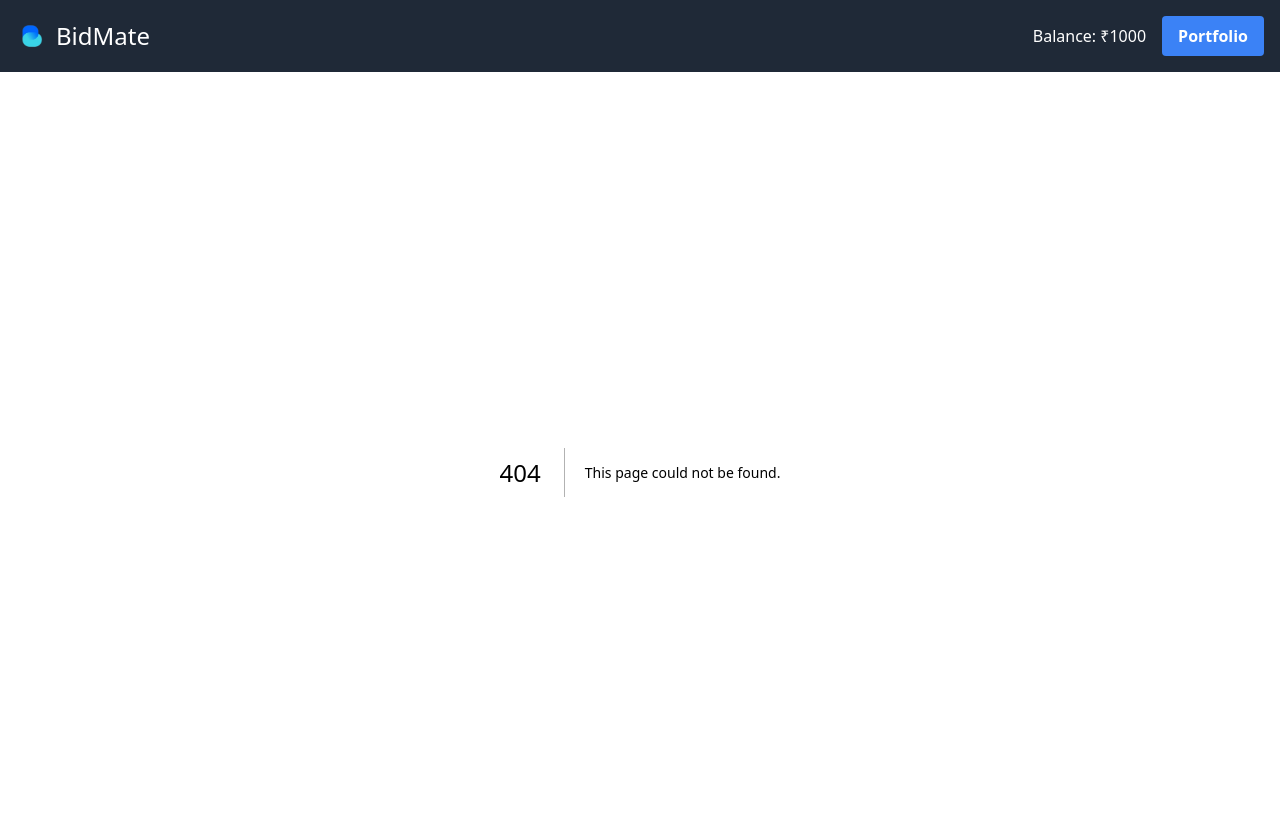
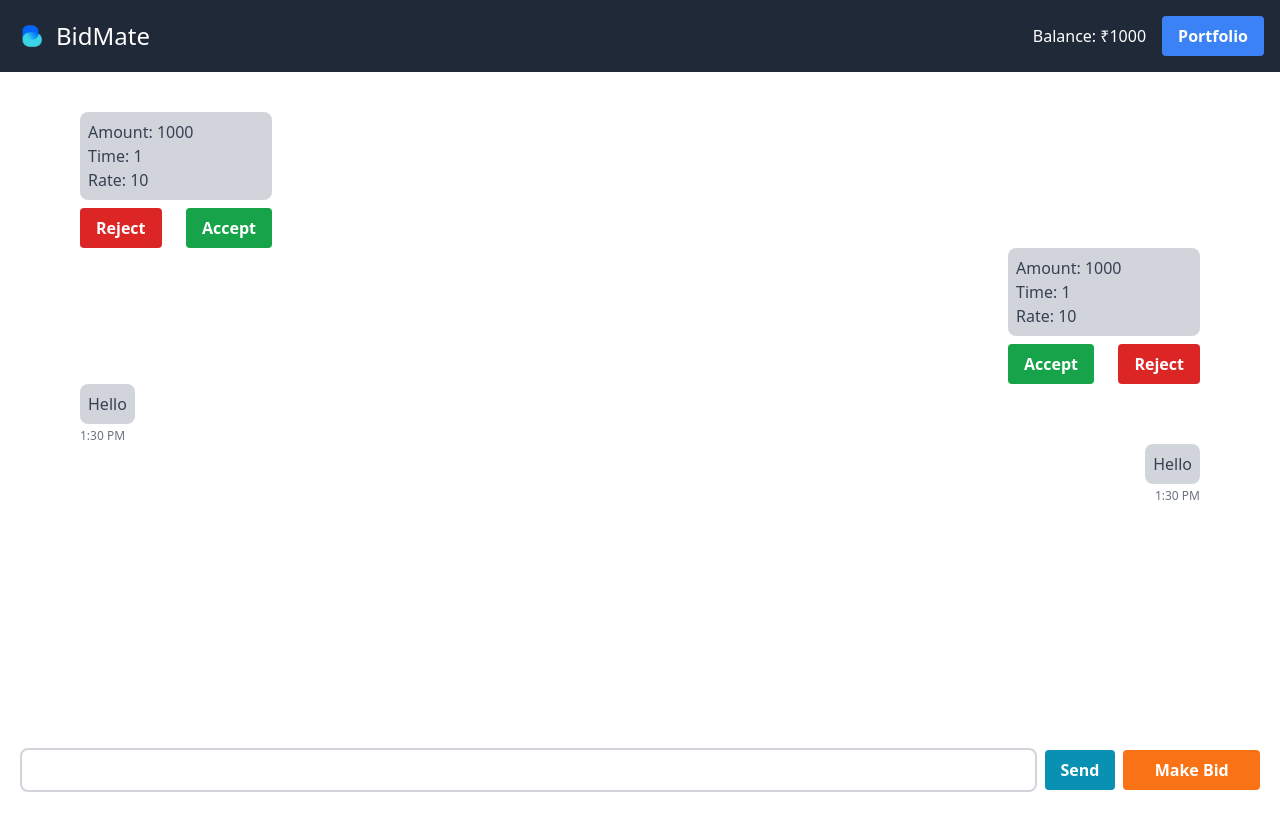
Before and after one commit to Misterr-H/BidMate, a Next.js app: page /chat in a window 1280 px wide. Before the commit this address had no page. Shown: the top 830 px of the page. After the commit the page ends 800 px from the top, so only its background shows below. Built offline with nearby package versions, Linux system fonts and the light colour scheme.

Commit message:
- made chat screen - made left right chat bubbles - made left right bid bubbles

```diff
--- /dev/null
+++ b/components/LeftBidBubble.jsx
@@ -0,0 +1,25 @@
+// This component shows left side bid bubble having amount, time and interest rate of bid along with buttons to accept or reject the bid made by the user using tailwind css
+
+const LeftBidBubble = ({ amount, time, rate }) => {
+    return (
+        <div className="flex flex-col items-start">
+            <div className="flex flex-col items-start">
+                <div className="bg-gray-300 w-48 rounded-lg p-2">
+                    <p className="text-gray-700">Amount: {amount}</p>
+                    <p className="text-gray-700">Time: {time}</p>
+                    <p className="text-gray-700">Rate: {rate}</p>
+                </div>
+                <div className="flex justify-between w-48 mt-2">
+                    <button className="bg-red-600 hover:bg-red-700 text-white font-bold py-2 px-4 rounded">
+                        Reject
+                    </button>
+                    <button className="bg-green-600 hover:bg-green-700 text-white font-bold py-2 px-4 rounded">
+                        Accept
+                    </button>
+                </div>
+            </div>
+        </div>
+    )
+}
+
+export default LeftBidBubble;
--- /dev/null
+++ b/components/LeftChatBubble.jsx
@@ -0,0 +1,14 @@
+const LeftChatBubble = ({ message }) => {
+    return (
+        <div className="flex flex-col items-start">
+            <div className="flex flex-col items-start">
+                <div className="bg-gray-300 rounded-lg p-2">
+                    <p className="text-gray-700">{message}</p>
+                </div>
+                <p className="text-gray-500 text-xs mt-1">1:30 PM</p>
+            </div>
+        </div>
+    )
+}
+
+export default LeftChatBubble;
--- /dev/null
+++ b/components/MessageEntry.jsx
@@ -0,0 +1,25 @@
+const MessageEntry = ({ message, onMessageChange, onMessageSubmit }) => (
+    <div className="flex px-5 absolute w-full bottom-2 flex-row items-center">
+        <input
+            className="border-2 w-full border-gray-300 p-2 rounded-lg focus:outline-none focus:border-cyan-600"
+            type="text"
+            value={message}
+            onChange={onMessageChange}
+        />
+        <button
+            className="bg-cyan-600 hover:bg-cyan-700 text-white font-bold py-2 px-4 rounded ml-2"
+            onClick={onMessageSubmit}
+        >
+            Send
+        </button>
+    {/*    Make Bid button*/}
+        <button
+            className="bg-orange-500 hover:bg-orange-400 text-white w-40 font-bold py-2 px-4 rounded ml-2"
+            onClick={onMessageSubmit}
+        >
+            Make Bid
+        </button>
+    </div>
+);
+
+export default MessageEntry;
--- /dev/null
+++ b/components/RightBidBubble.jsx
@@ -0,0 +1,24 @@
+const RightBidBubble = ({ bid, isLast }) => {
+    return (
+        <div className="flex flex-col items-end">
+            <div className="flex flex-col items-end">
+                <div className="bg-gray-300 w-48 rounded-lg p-2">
+                    <p className="text-gray-700">Amount: {bid.amount}</p>
+                    <p className="text-gray-700">Time: {bid.time}</p>
+                    <p className="text-gray-700">Rate: {bid.rate}</p>
+                </div>
+                <div className="flex justify-between w-48 mt-2">
+                    <button className="bg-green-600 hover:bg-green-700 text-white font-bold py-2 px-4 rounded">
+                        Accept
+                    </button>
+                    <button className="bg-red-600 hover:bg-red-700 text-white font-bold py-2 px-4 rounded">
+                        Reject
+                    </button>
+                </div>
+            </div>
+            {!isLast && <div className="w-1 h-16 bg-gray-300 mt-2" />}
+        </div>
+    )
+}
+
+export default RightBidBubble;
--- /dev/null
+++ b/components/RightChatBubble.jsx
@@ -0,0 +1,16 @@
+// This component is used to render the right side chat bubble in the chat window made using tailwind css
+
+const RightChatBubble = ({ message }) => {
+    return (
+        <div className="flex flex-col items-end">
+            <div className="flex flex-col items-end">
+                <div className="bg-gray-300 rounded-lg p-2">
+                    <p className="text-gray-700">{message}</p>
+                </div>
+                <p className="text-gray-500 text-xs mt-1">1:30 PM</p>
+            </div>
+        </div>
+    )
+}
+
+export default RightChatBubble;
--- a/pages/_app.js
+++ b/pages/_app.js
@@ -1,10 +1,13 @@
 import '@/styles/globals.css'
 import Navbar from "@/components/Navbar";
+import {useRouter} from "next/router";
 
 export default function App({ Component, pageProps }) {
+    const router = useRouter();
+
   return (
       <>
-        <Navbar/>
+          {(router.pathname === '/login' || router.pathname === '/signup') ? null : <Navbar/>}
         <Component {...pageProps} />
       </>
   )
--- /dev/null
+++ b/pages/chat.jsx
@@ -0,0 +1,22 @@
+import {useState} from "react";
+import LeftBidBubble from "@/components/LeftBidBubble";
+import RightBidBubble from "@/components/RightBidBubble";
+import LeftChatBubble from "@/components/LeftChatBubble";
+import RightChatBubble from "@/components/RightChatBubble";
+import MessageEntry from "@/components/MessageEntry";
+
+const Chat = () => {
+    return (
+        <>
+            <div className={'px-20 py-10'}>
+                <LeftBidBubble amount="1000" time="1" rate="10" />
+                <RightBidBubble bid={{amount: 1000, time: 1, rate: 10}} isLast={true} />
+                <LeftChatBubble message="Hello" />
+                <RightChatBubble message="Hello" />
+            </div>
+            <MessageEntry />
+        </>
+    )
+}
+
+export default Chat;
--- a/pages/index.js
+++ b/pages/index.js
@@ -4,10 +4,9 @@ import TabContext from '@mui/lab/TabContext';
 import TabList from '@mui/lab/TabList';
 import TabPanel from '@mui/lab/TabPanel';
 import {useState} from "react";
-import Box from '@mui/material/Box';
 import Lender from "@/containers/Lender";
 import Borrower from "@/containers/Borrower";
-import Navbar from "@/components/Navbar";
+
 
 export default function Home() {
     const [value, setValue] = useState('1');
--- a/pages/portfolio.js
+++ b/pages/portfolio.js
@@ -1,16 +1,15 @@
 import { DataGrid } from '@mui/x-data-grid';
 
-const PortfolioPage = () => {
-    const columns = [
+export const columns = [
     { field: 'id', headerName: 'ID', width: 70 },
-        { field: 'name', headerName: 'Name', width: 70 },
-        { field: 'amount', headerName: 'Amount', type: 'number', width: 70 },
+    { field: 'name', headerName: 'Name', width: 140 },
+    { field: 'amount', headerName: 'Amount', type: 'number', width: 140 },
     { field: 'rate', headerName: 'Rate', type: 'number', width: 70 },
-        { field: 'time', headerName: 'Time', type: 'number', width: 70 },
+    { field: 'time', headerName: 'Time (Months)', type: 'number', width: 140 },
     { field: 'interest', headerName: 'Interest', type: 'number', width: 70 },
 ];
 
-    const rows = [
+export const rows = [
     { id: 1, name: 'Himanshu', amount: 10000, rate: 10, time: 10, interest: 1000 },
     { id: 2, name: 'Himanshu', amount: 10000, rate: 10, time: 10, interest: 1000 },
     { id: 3, name: 'Himanshu', amount: 10000, rate: 10, time: 10, interest: 1000 },
@@ -18,6 +17,9 @@ const PortfolioPage = () => {
     { id: 5, name: 'Himanshu', amount: 10000, rate: 10, time: 10, interest: 1000 },
     { id: 6, name: 'Himanshu', amount: 10000, rate: 10, time: 10, interest: 1000 },
 ];
+
+const PortfolioPage = () => {
+
 
     return (
         <div className={'flex flex-col'}>
@@ -32,8 +34,9 @@ const PortfolioPage = () => {
                     Deposit
                 </button>
             </div>
-            <DataGrid rows={rows} columns={columns} pageSize={5} />
-
+            <div className={'w-1/2 mx-auto mt-10'}>
+                <DataGrid rows={rows} columns={columns} pageSize={10} autoHeight={true} />
+            </div>
         </div>
     );
 }
```
Lines whose indentation alone changed are shown as unchanged.
